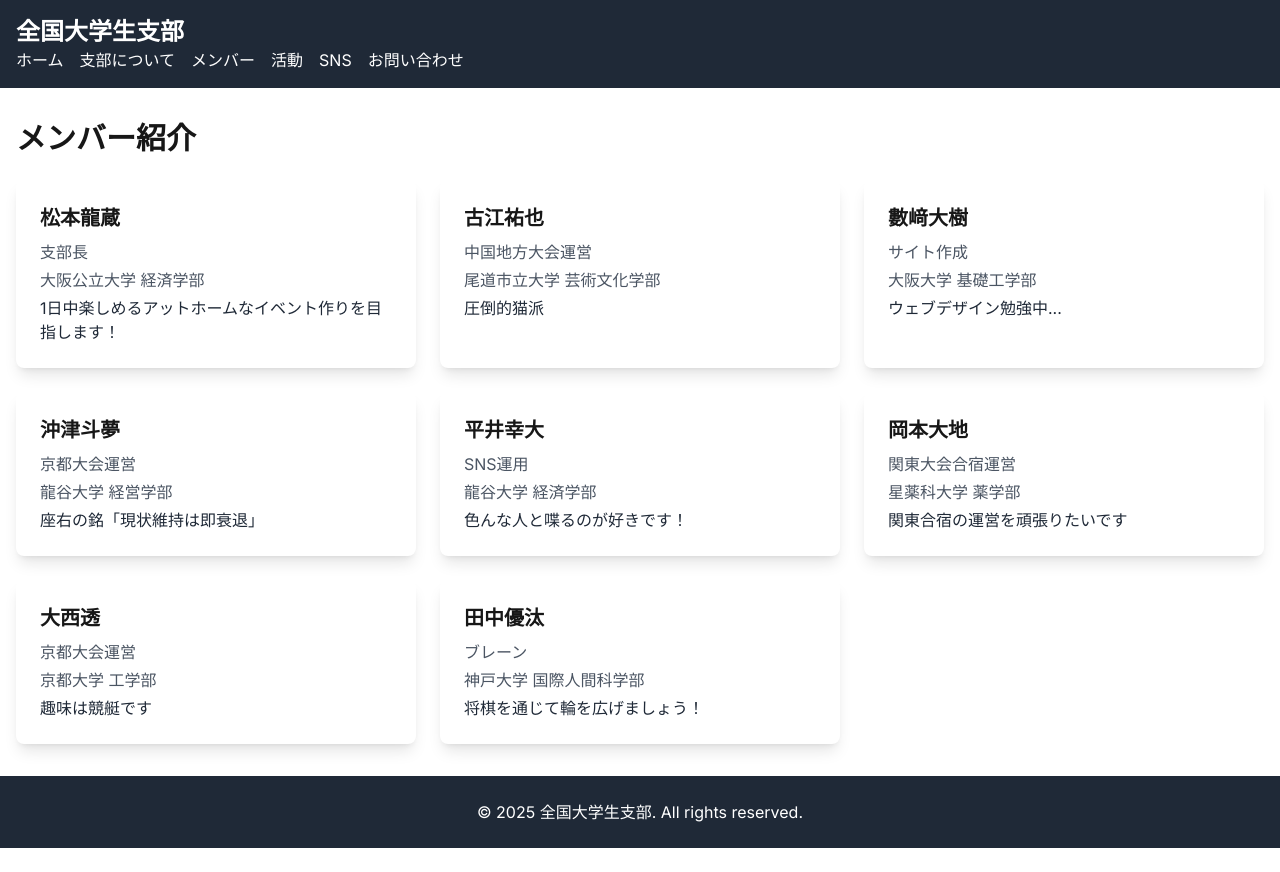
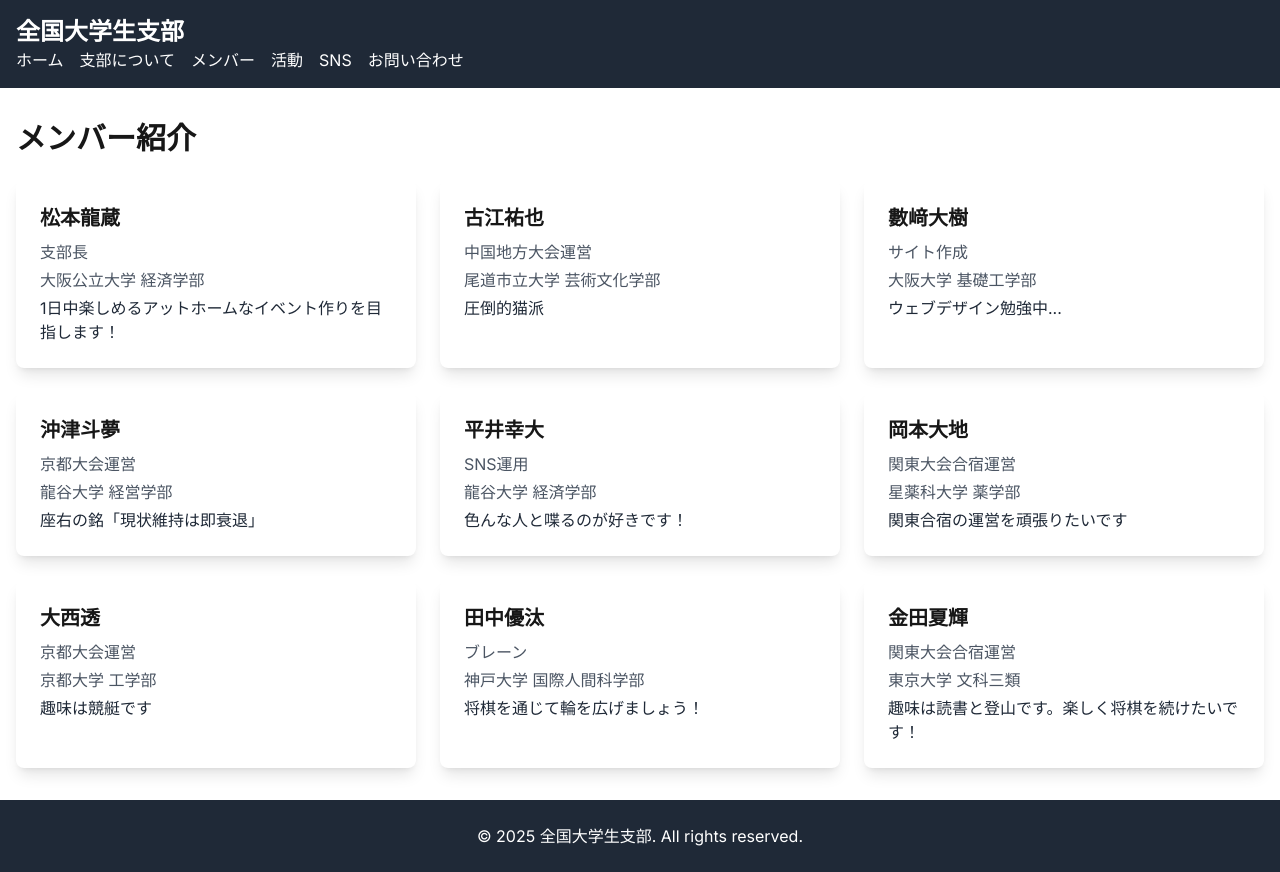
Before and after one commit to DaikiKazusaki/shibu-webpage, a Next.js app: page /members in a window 1280 px wide. Before the commit the page ends 848 px from the top, so only its background shows below. Built offline with nearby package versions, Linux system fonts and the light colour scheme.

Commit message:
add members

```diff
--- a/app/members/page.tsx
+++ b/app/members/page.tsx
@@ -69,6 +69,12 @@ export default function Members() {
       role: 'ブレーン',
       university: '神戸大学 国際人間科学部',
       introduction: '将棋を通じて輪を広げましょう！'
+    },
+    {
+      name: '金田夏輝',
+      role: '関東大会合宿運営',
+      university: '東京大学 文科三類',
+      introduction: '趣味は読書と登山です。楽しく将棋を続けたいです！'
     }
     // Add more members as needed
   ]
```
